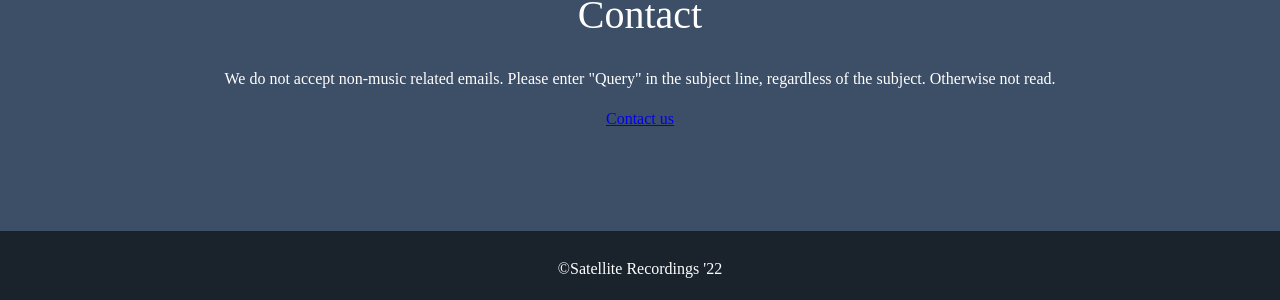
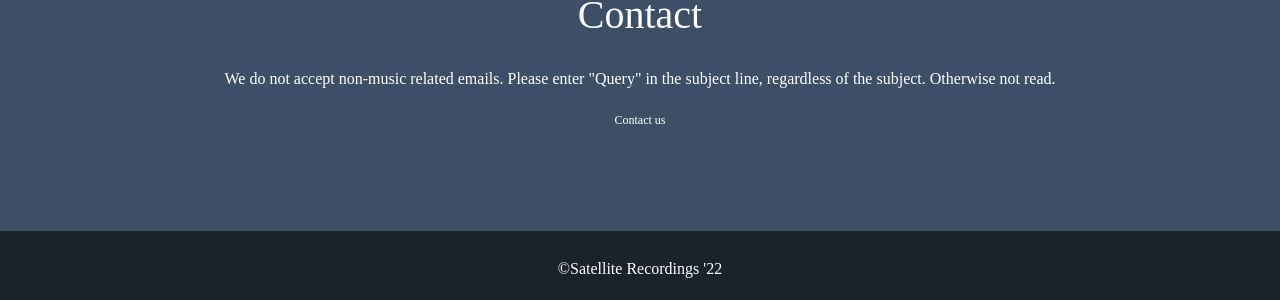
Before and after one commit to satelliterecordings/satelliterecordings.github.io, a Jekyll site: the page built from index.html, in a window 1280 px wide. Shown: the part 5546-5846 px from the top of the page. Built offline with Jekyll 4.4.1, drawn with Linux system fonts in a browser that asks for light colours; some web fonts are replaced.

Commit message:
Update contact.html

```diff
--- a/_includes/contact.html
+++ b/_includes/contact.html
@@ -1,5 +1,5 @@
 <div class="user-details">
   <a id="Contact"><h1>Contact</h1></a>
   <p>We do not accept non-music related emails. Please enter "Query" in the subject line, regardless of the subject. Otherwise not read.</p>
-  <p><a href="mailto:{{ site.email }}">Contact us</a></p>
+  <p><a href="mailto:{{ site.email }}" style="text-decoration: none; color:#FFFF!important; font-size: 12px; opacity: 1;">Contact us</a></p>
 </div>
```
